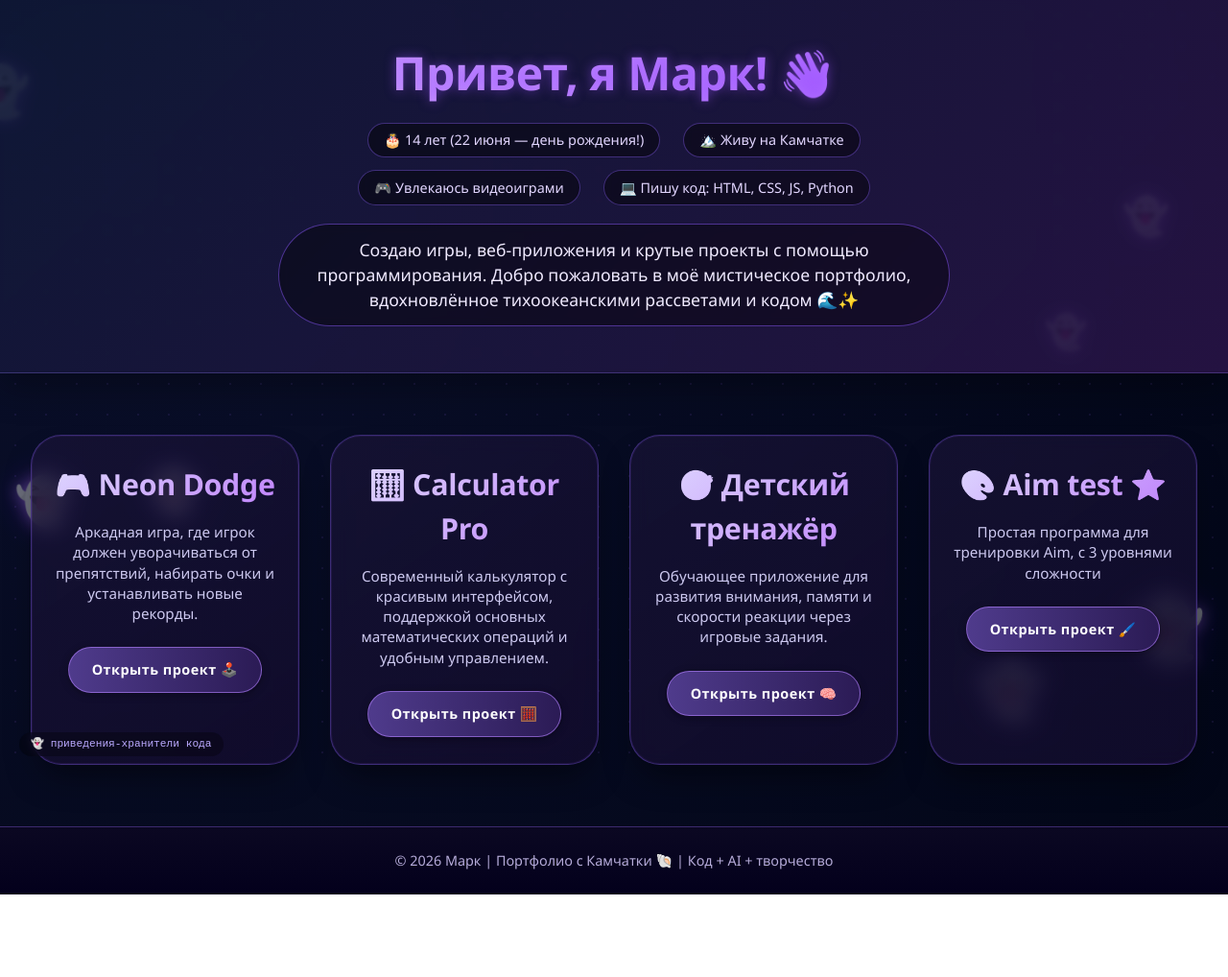
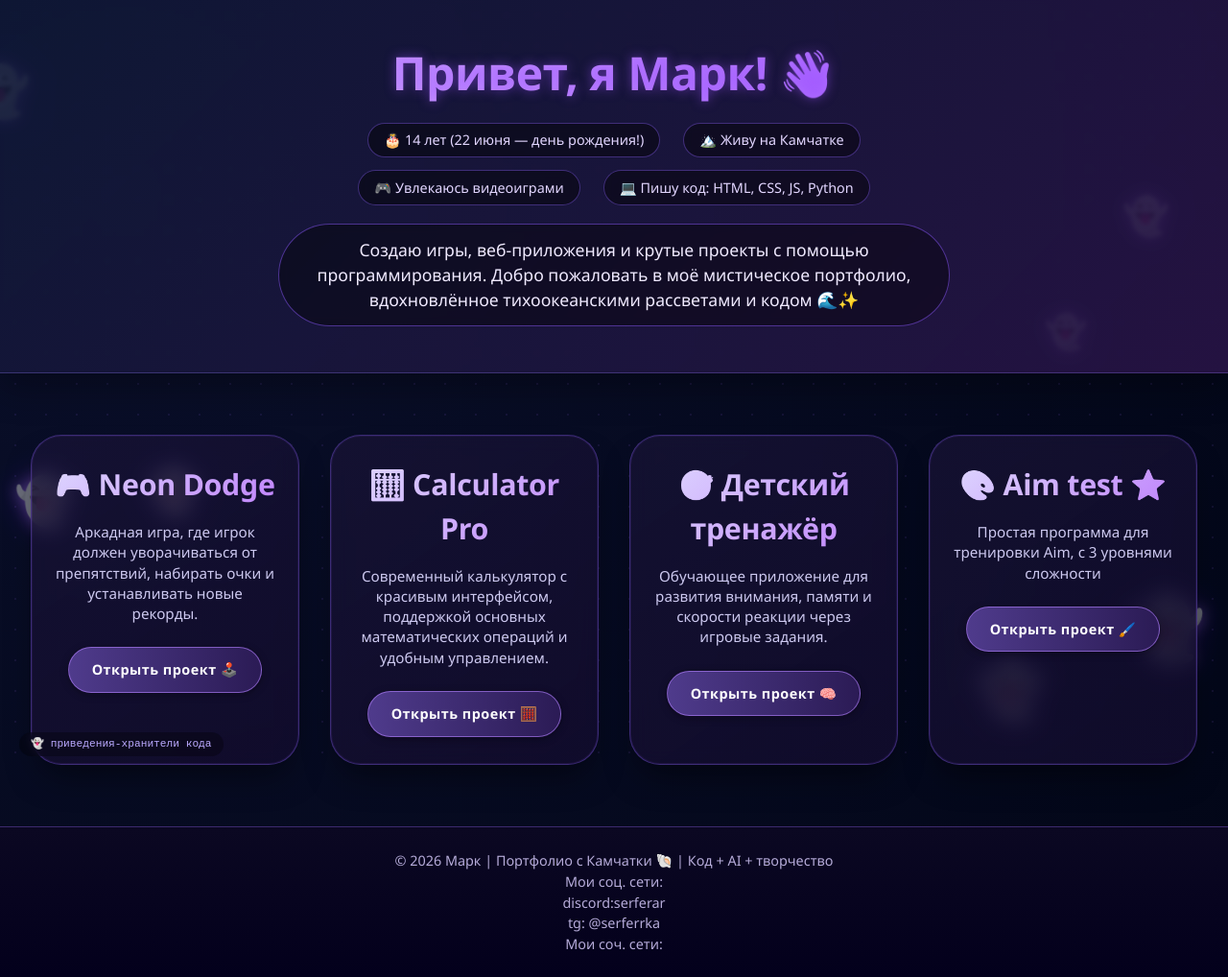
Before and after one commit to AJl7oPuTm/prtfolio, a plain HTML site: page index.html in a window 1280 px wide. Shown: the whole page at 96% size. Before the commit the page ends 932 px from the top, so only its background shows below. Drawn offline with Linux system fonts and the light colour scheme; a script that the page names is missing.

Commit message:
Add files via upload

```diff
--- a/index.html
+++ b/index.html
@@ -86,6 +86,10 @@
 
     <footer class="footer">
         <p>© 2026 Марк | Портфолио с Камчатки 🐚 | Код + AI + творчество</p>
+        <p>Мои соц. сети:</p>
+        <p>discord:serferar</p>
+        <p>tg: @serferrka</p>
+        <p>Мои соч. сети:</p>
     </footer>
 
     <div class="ghost-tag">
```
